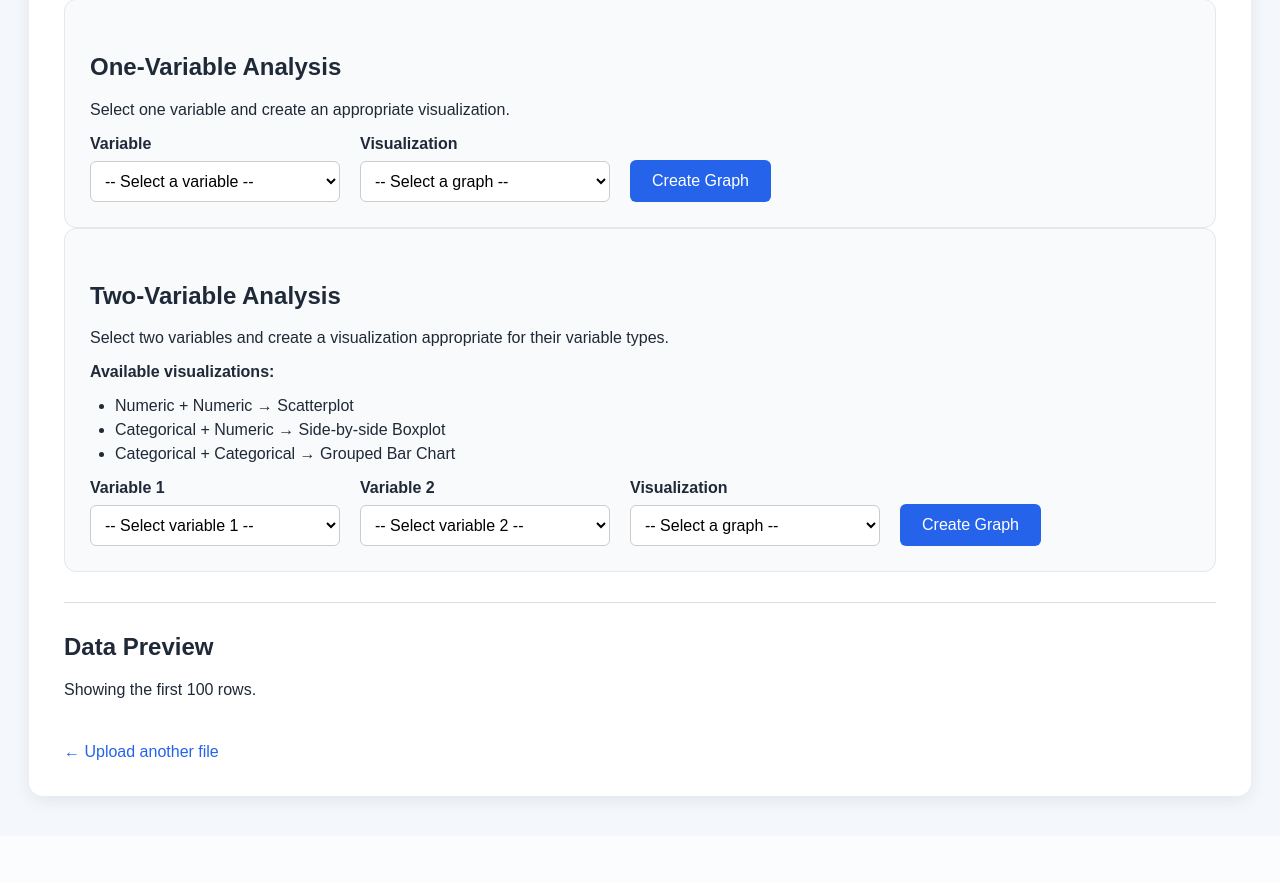
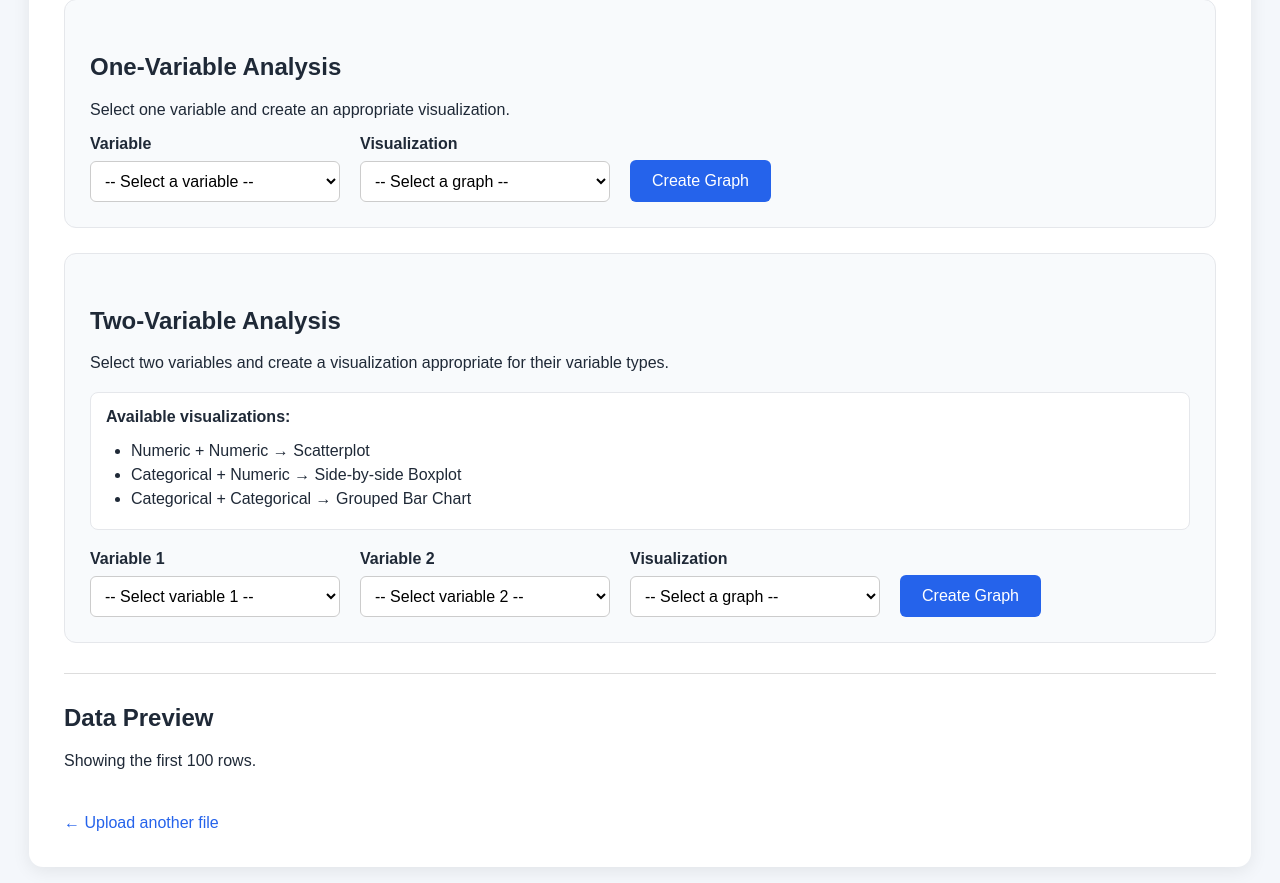
Before and after one commit to Szhang2025/flask, a Flask app: template templates/data.html in a window 1280 px wide. Shown: the part 504-1387 px from the top of the page. Before the commit the page ends 1309 px from the top, so only its background shows below. Run offline with Flask 3, Linux system fonts and the light colour scheme; the template is opened without the code that fills it, so the values that code supplies are empty.

Commit message:
Refactor CSS styles for improved organization

```diff
--- a/static/style.css
+++ b/static/style.css
@@ -1,4 +1,3 @@
-
 /* =========================================================
    GENERAL PAGE
    ========================================================= */
@@ -21,7 +20,6 @@ body {
 
     padding:
         0;
-
 }
 
 
@@ -52,7 +50,6 @@ body {
     box-shadow:
         0 4px 18px
         rgba(0, 0, 0, 0.08);
-
 }
 
 
@@ -67,7 +64,6 @@ h1 {
 
     font-size:
         34px;
-
 }
 
 
@@ -75,7 +71,6 @@ h2 {
 
     margin-top:
         28px;
-
 }
 
 
@@ -83,7 +78,6 @@ h3 {
 
     margin-top:
         10px;
-
 }
 
 
@@ -95,7 +89,6 @@ h3 {
 
     margin-bottom:
         30px;
-
 }
 
 
@@ -106,7 +99,6 @@ h3 {
 
     color:
         #6b7280;
-
 }
 
 
@@ -127,7 +119,6 @@ h3 {
 
     background:
         #fafafa;
-
 }
 
 
@@ -135,7 +126,6 @@ h3 {
 
     font-weight:
         bold;
-
 }
 
 
@@ -155,7 +145,6 @@ input[type="file"] {
 
     background-color:
         white;
-
 }
 
 
@@ -185,7 +174,6 @@ button {
 
     cursor:
         pointer;
-
 }
 
 
@@ -193,7 +181,6 @@ button:hover {
 
     background-color:
         #1d4ed8;
-
 }
 
 
@@ -217,7 +204,6 @@ button:hover {
 
     margin-top:
         30px;
-
 }
 
 
@@ -234,7 +220,6 @@ button:hover {
 
     border-radius:
         10px;
-
 }
 
 
@@ -242,7 +227,6 @@ button:hover {
 
     margin-top:
         0;
-
 }
 
 
@@ -263,7 +247,6 @@ button:hover {
 
     flex-wrap:
         wrap;
-
 }
 
 
@@ -283,7 +266,6 @@ button:hover {
 
     min-width:
         150px;
-
 }
 
 
@@ -294,7 +276,6 @@ button:hover {
 
     font-size:
         30px;
-
 }
 
 
@@ -305,7 +286,6 @@ button:hover {
 
     margin-top:
         6px;
-
 }
 
 
@@ -326,7 +306,6 @@ button:hover {
 
     gap:
         25px;
-
 }
 
 
@@ -343,7 +322,6 @@ button:hover {
 
     border:
         1px solid #e5e7eb;
-
 }
 
 
@@ -351,7 +329,6 @@ ul {
 
     padding-left:
         25px;
-
 }
 
 
@@ -359,12 +336,11 @@ li {
 
     margin:
         6px 0;
-
 }
 
 
 /* =========================================================
-   ANALYSIS CARD
+   ANALYSIS CARDS
    ========================================================= */
 
 .analysis-card {
@@ -381,8 +357,21 @@ li {
     border:
         1px solid #e5e7eb;
 
+    margin-top:
+        25px;
 }
 
+
+.two-variable-card {
+
+    margin-top:
+        25px;
+}
+
+
+/* =========================================================
+   ANALYSIS FORM
+   ========================================================= */
 
 .analysis-form {
 
@@ -397,7 +386,6 @@ li {
 
     align-items:
         end;
-
 }
 
 
@@ -411,7 +399,6 @@ li {
 
     gap:
         8px;
-
 }
 
 
@@ -419,7 +406,6 @@ li {
 
     font-weight:
         bold;
-
 }
 
 
@@ -442,12 +428,41 @@ select {
 
     background-color:
         white;
-
 }
 
 
 /* =========================================================
-   GRAPH
+   TYPE GUIDE
+   ========================================================= */
+
+.type-guide {
+
+    background:
+        white;
+
+    border:
+        1px solid #e5e7eb;
+
+    border-radius:
+        8px;
+
+    padding:
+        15px;
+
+    margin:
+        20px 0;
+}
+
+
+.type-guide ul {
+
+    margin-bottom:
+        0;
+}
+
+
+/* =========================================================
+   GRAPH CARD
    ========================================================= */
 
 .graph-card {
@@ -463,15 +478,6 @@ select {
 
     border-radius:
         12px;
-
-}
-
-
-.graph-info {
-
-    margin-bottom:
-        15px;
-
 }
 
 
@@ -485,7 +491,6 @@ select {
 
     margin-top:
         20px;
-
 }
 
 
@@ -511,7 +516,6 @@ select {
 
     background-color:
         white;
-
 }
 
 
@@ -526,7 +530,6 @@ select {
 
     max-width:
         100%;
-
 }
 
 
@@ -540,7 +543,6 @@ select {
 
     font-size:
         14px;
-
 }
 
 
@@ -555,7 +557,6 @@ select {
 
     text-align:
         left;
-
 }
 
 
@@ -563,7 +564,6 @@ select {
 
     background-color:
         #f0f0f0;
-
 }
 
 
@@ -571,7 +571,6 @@ select {
 
     background-color:
         #f5f5f5;
-
 }
 
 
@@ -586,7 +585,6 @@ a {
 
     text-decoration:
         none;
-
 }
 
 
@@ -594,7 +592,6 @@ a:hover {
 
     text-decoration:
         underline;
-
 }
 
 
@@ -605,7 +602,6 @@ a:hover {
 
     margin-top:
         10px;
-
 }
 
 
@@ -623,7 +619,6 @@ hr {
 
     margin:
         30px 0;
-
 }
 
 
@@ -645,7 +640,6 @@ hr {
 
         margin:
             20px auto;
-
     }
 
 
@@ -656,7 +650,6 @@ hr {
 
         align-items:
             stretch;
-
     }
 
 
@@ -667,7 +660,6 @@ hr {
 
         min-width:
             0;
-
     }
 
 
@@ -675,7 +667,6 @@ hr {
 
         width:
             100%;
-
     }
 
 }
```
